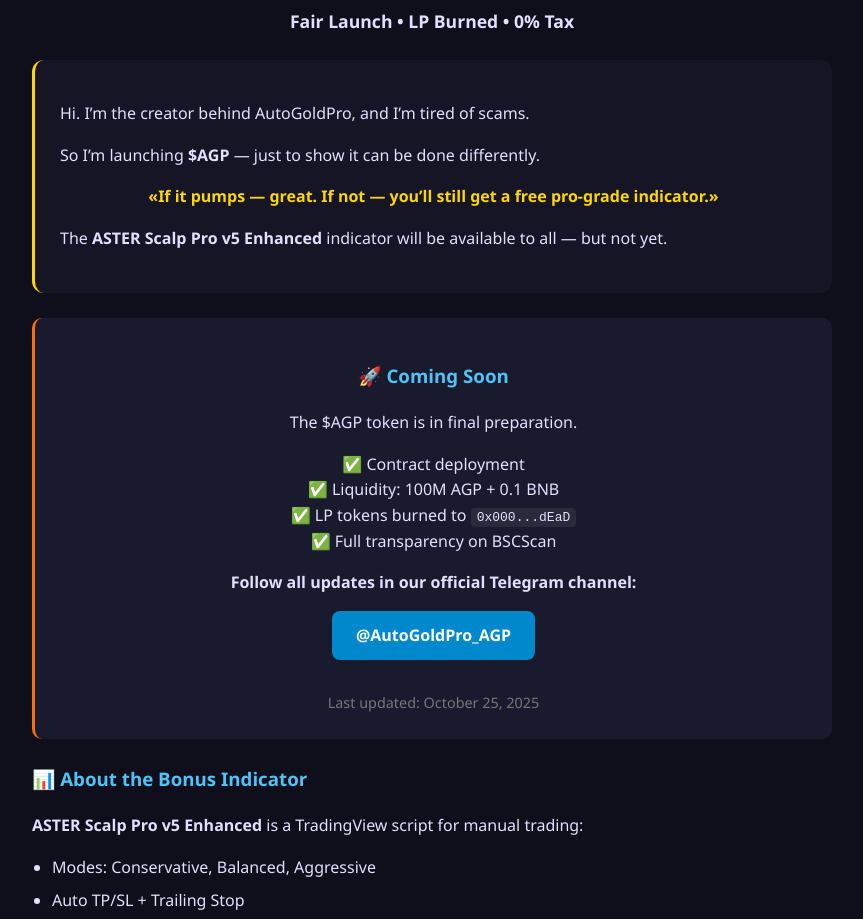
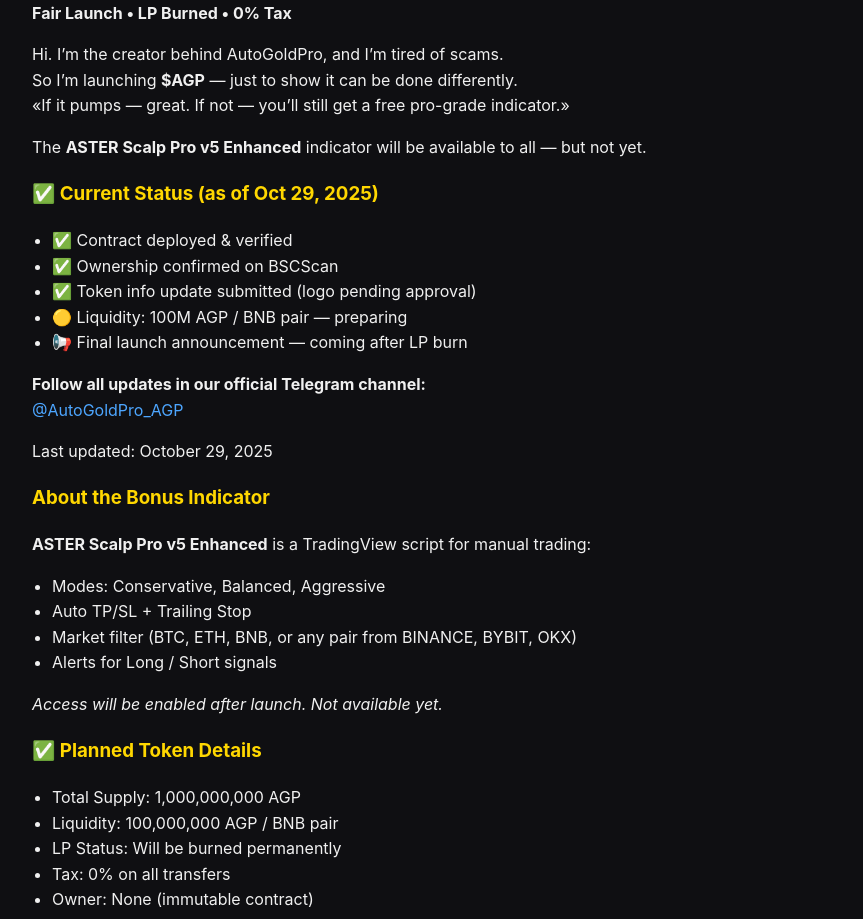
Before and after one commit to AutoGoldPro/autogoldpro.github.io, a plain HTML site: page index.html in a window 1280 px wide. Shown: the part 112-1031 px from the top of the page, without its empty margins (208-1071 px from the left). Drawn offline with Linux system fonts and the light colour scheme.

Commit message:
Update index.html

```diff
--- a/index.html
+++ b/index.html
@@ -3,164 +3,89 @@
 <head>
   <meta charset="UTF-8" />
   <meta name="viewport" content="width=device-width, initial-scale=1.0"/>
-  <title>$AGP — AutoGoldPro | Fair Launch Meme Token</title>
-  <meta name="description" content="Fair Launch • LP Burned • 0% Tax • Free ASTER Scalp Pro v5 (Coming Soon)">
+  <title>$AGP — AutoGoldPro</title>
   <style>
     body {
-      font-family: 'Segoe UI', Tahoma, Geneva, Verdana, sans-serif;
+      font-family: -apple-system, BlinkMacSystemFont, "Segoe UI", Roboto, sans-serif;
+      line-height: 1.6;
       max-width: 800px;
       margin: 40px auto;
       padding: 0 20px;
-      background: #0f0f1b;
-      color: #e0e0ff;
-      line-height: 1.6;
+      color: #f0f0f0;
+      background: #0f0f12;
     }
-    h1 {
-      color: gold;
-      text-align: center;
-      font-size: 2.4em;
-      margin-bottom: 10px;
-    }
-    h2, h3 {
-      color: #4fc3f7;
-    }
-    .btn {
-      display: inline-block;
-      background: #555;
-      color: #aaa;
-      padding: 12px 24px;
-      text-decoration: none;
-      border-radius: 8px;
-      font-weight: bold;
-      margin: 15px 0;
-      cursor: not-allowed;
-    }
-    .btn-tg {
-      background: #0088cc;
-      color: white;
-      cursor: pointer;
-    }
-    .message {
-      background: #151525;
-      padding: 25px;
-      border-radius: 12px;
-      margin: 25px 0;
-      border-left: 3px solid gold;
-    }
-    .coming-soon {
-      background: #1a1a2e;
-      padding: 25px;
-      border-radius: 10px;
-      margin: 25px 0;
-      border-left: 3px solid #ff6f00;
-      text-align: center;
-    }
-    code {
-      background: #2a2a3a;
-      padding: 2px 6px;
-      border-radius: 4px;
-    }
-    .disclaimer {
-      font-size: 0.85em;
-      color: #aaa;
-      margin-top: 40px;
-      border-top: 1px solid #333;
-      padding-top: 20px;
-    }
-    ul {
-      padding-left: 20px;
-    }
-    li {
-      margin-bottom: 8px;
-    }
-    .timestamp {
-      font-size: 0.9em;
-      color: #777;
-      text-align: center;
-      margin-top: 15px;
+    h1, h2, h3 {
+      color: #ffd700;
     }
     a {
-      color: #4fc3f7;
+      color: #4da6ff;
       text-decoration: none;
     }
     a:hover {
       text-decoration: underline;
     }
+    ul {
+      padding-left: 20px;
+    }
+    code {
+      background: #222;
+      padding: 2px 6px;
+      border-radius: 4px;
+    }
   </style>
 </head>
 <body>
-  <h1>💎 $AGP — AutoGoldPro</h1>
-  <p style="text-align: center; font-size: 1.1em;">
-    <strong>Fair Launch • LP Burned • 0% Tax</strong>
-  </p>
 
-  <div class="message">
-    <p>
-      Hi. I’m the creator behind AutoGoldPro, and I’m tired of scams.
-    </p>
-    <p>
-      So I’m launching <strong>$AGP</strong> — just to show it can be done differently.
-    </p>
-    <p style="font-weight: bold; color: gold; text-align: center; margin: 15px 0;">
-      «If it pumps — great. If not — you’ll still get a free pro-grade indicator.»
-    </p>
-    <p>
-      The <strong>ASTER Scalp Pro v5 Enhanced</strong> indicator will be available to all — but not yet.
-    </p>
-  </div>
+  <h1>$AGP — AutoGoldPro</h1>
+  <p><strong>Fair Launch • LP Burned • 0% Tax</strong></p>
 
-  <div class="coming-soon">
-    <h3>🚀 Coming Soon</h3>
-    <p>
-      The $AGP token is in final preparation.
-    </p>
-    <p>
-      ✅ Contract deployment<br>
-      ✅ Liquidity: 100M AGP + 0.1 BNB<br>
-      ✅ LP tokens burned to <code>0x000...dEaD</code><br>
-      ✅ Full transparency on BSCScan
-    </p>
-    <p>
-      <strong>Follow all updates in our official Telegram channel:</strong><br>
-      <a href="https://t.me/AutoGoldPro_AGP" target="_blank" class="btn btn-tg">
-        @AutoGoldPro_AGP
-      </a>
-    </p>
-    <div class="timestamp">
-      Last updated: October 25, 2025
-    </div>
-  </div>
+  <p>Hi. I’m the creator behind AutoGoldPro, and I’m tired of scams.<br>
+  So I’m launching <strong>$AGP</strong> — just to show it can be done differently.<br>
+  «If it pumps — great. If not — you’ll still get a free pro-grade indicator.»</p>
 
-  <h3>📊 About the Bonus Indicator</h3>
-  <p>
-    <strong>ASTER Scalp Pro v5 Enhanced</strong> is a TradingView script for manual trading:
-  </p>
+  <p>The <strong>ASTER Scalp Pro v5 Enhanced</strong> indicator will be available to all — but not yet.</p>
+
+  <h3>✅ Current Status (as of Oct 29, 2025)</h3>
+  <ul>
+    <li>✅ Contract deployed & verified</li>
+    <li>✅ Ownership confirmed on BSCScan</li>
+    <li>✅ Token info update submitted (logo pending approval)</li>
+    <li>🟡 Liquidity: 100M AGP / BNB pair — preparing</li>
+    <li>📢 Final launch announcement — coming after LP burn</li>
+  </ul>
+
+  <p><strong>Follow all updates in our official Telegram channel:</strong><br>
+  <a href="https://t.me/AutoGoldPro_AGP">@AutoGoldPro_AGP</a></p>
+
+  <p>Last updated: October 29, 2025</p>
+
+  <h3>About the Bonus Indicator</h3>
+  <p><strong>ASTER Scalp Pro v5 Enhanced</strong> is a TradingView script for manual trading:</p>
   <ul>
     <li>Modes: Conservative, Balanced, Aggressive</li>
     <li>Auto TP/SL + Trailing Stop</li>
     <li>Market filter (BTC, ETH, BNB, or any pair from BINANCE, BYBIT, OKX)</li>
     <li>Alerts for Long / Short signals</li>
   </ul>
-  <p>
-    🔒 <em>Access will be enabled after launch. Not available yet.</em>
-  </p>
+  <p><em>Access will be enabled after launch. Not available yet.</em></p>
 
   <h3>✅ Planned Token Details</h3>
   <ul>
     <li>Total Supply: 1,000,000,000 AGP</li>
-    <li>Liquidity: 100,000,000 AGP + 0.1 BNB</li>
+    <li>Liquidity: 100,000,000 AGP / BNB pair</li>
     <li>LP Status: Will be burned permanently</li>
     <li>Tax: 0% on all transfers</li>
     <li>Owner: None (immutable contract)</li>
   </ul>
 
-  <div style="text-align: center; margin: 20px 0;">
-    <span class="btn">Buy on PancakeSwap (soon)</span><br>
-    <span class="btn">Contract: 0x... (soon)</span>
-  </div>
+  <p>Buy on PancakeSwap (soon)<br>
+  Contract: <a href="https://bscscan.com/address/0x238b6FD97A9Ed8Cd7dc3ba820Aa45E83fd928096" target="_blank">0x238b6FD97A9Ed8Cd7dc3ba820Aa45E83fd928096</a></p>
 
-  <div class="disclaimer">
-    ⚠️ This is a meme token with no financial value. The indicator is for educational purposes only. Trading involves risk. Not financial advice.
-  </div>
+  <p>🔍 <a href="https://repo.sourcify.dev/56/0x238b6FD97A9Ed8Cd7dc3ba820Aa45E83fd928096" target="_blank">Independent verification (Sourcify)</a></p>
+
+  <p>⚠️ This is a meme token with no financial value. The indicator is for educational purposes only. Trading involves risk. Not financial advice.</p>
+
+  <!--79206446108@yandex.ru-->
+
 </body>
 </html>
```
